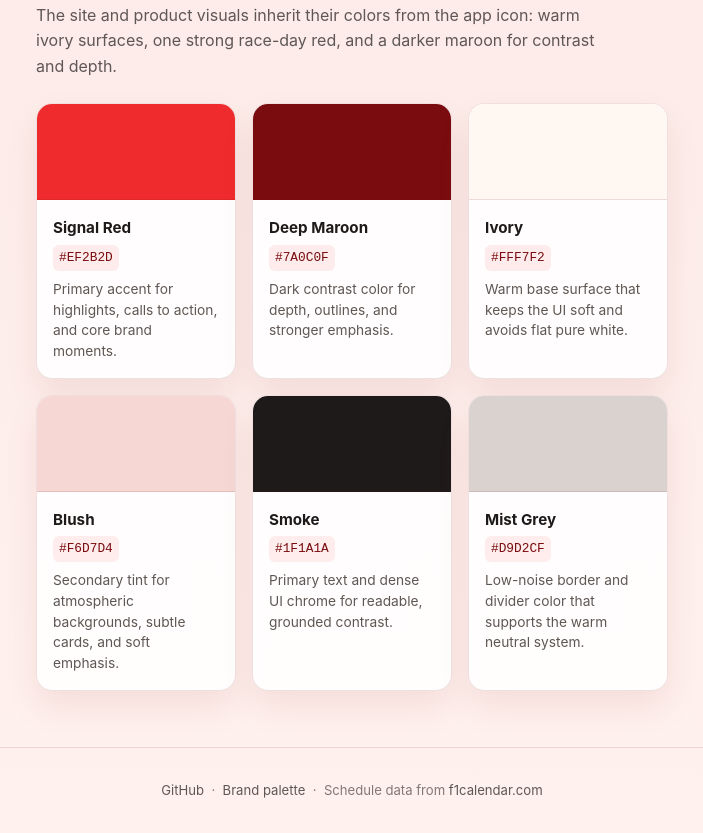
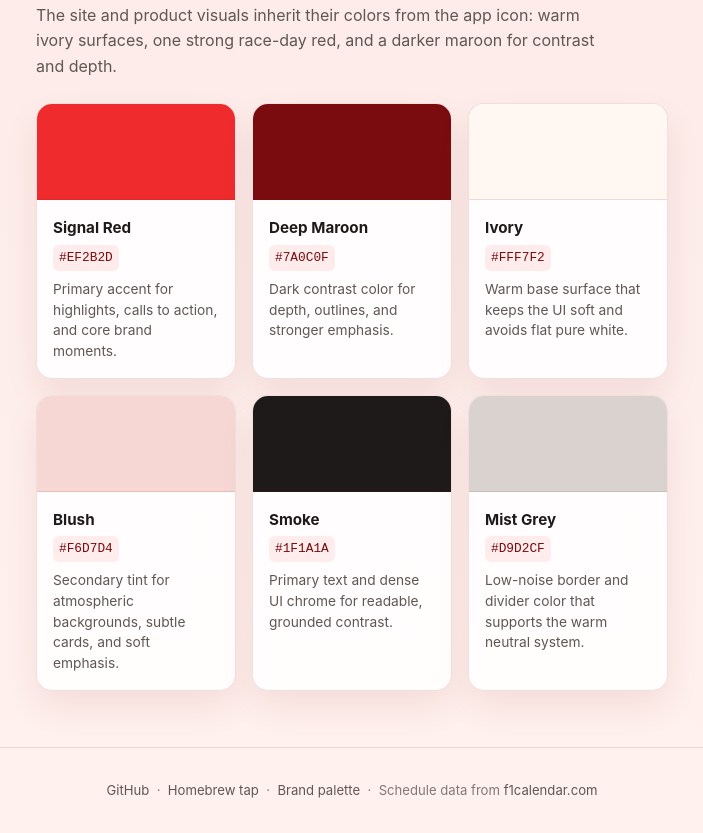
Before and after one commit to npomfret/no-spoilers, a plain HTML site: page docs/index.html in a window 1280 px wide. Shown: the part 2111-2944 px from the top of the page, without its empty margins (288-991 px from the left). Drawn offline with Linux system fonts and the light colour scheme.

Commit message:
added brew link

```diff
--- a/docs/index.html
+++ b/docs/index.html
@@ -517,6 +517,8 @@
     <p>
       <a href="https://github.com/npomfret/no-spoilers" target="_blank" rel="noopener">GitHub</a>
       &nbsp;·&nbsp;
+      <a href="https://github.com/npomfret/homebrew-tap" target="_blank" rel="noopener">Homebrew tap</a>
+      &nbsp;·&nbsp;
       <a href="brand.md">Brand palette</a>
       &nbsp;·&nbsp;
       Schedule data from <a href="https://f1calendar.com" target="_blank" rel="noopener">f1calendar.com</a>
```
